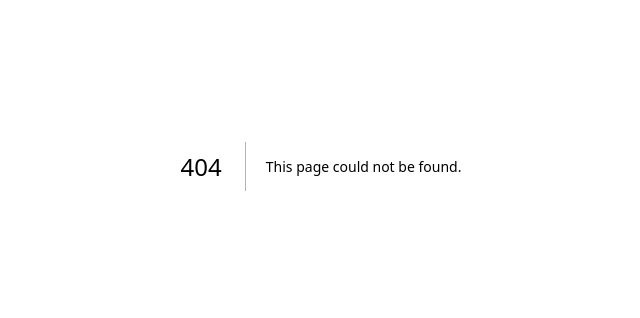
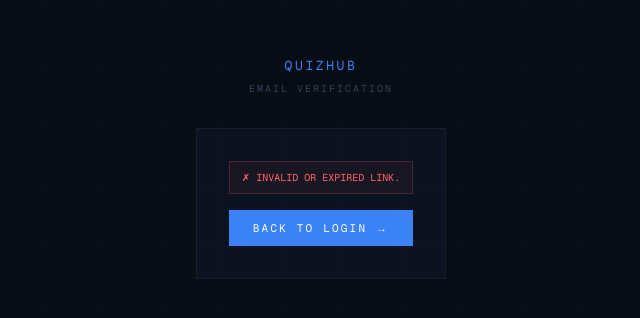
Before and after one commit to Oluwadebo/quiz-app, a Next.js app: page /verify in a window 1280 px wide. Before the commit this address had no page. Shown: the part 234-552 px from the top of the page, without its empty margins (319-959 px from the left). Built offline with nearby package versions, Linux system fonts and the light colour scheme.

Commit message:
verify added to frontend

```diff
--- /dev/null
+++ b/src/app/verify/page.tsx
@@ -0,0 +1,87 @@
+// app/verify/page.tsx
+"use client";
+import { useRouter, useSearchParams } from "next/navigation";
+import { useEffect, useState } from "react";
+import { Suspense } from "react";
+import { API_URLS } from "@/lib/api";
+
+function VerifyContent() {
+  const router = useRouter();
+  const searchParams = useSearchParams();
+  const token = searchParams.get("token");
+  const [status, setStatus] = useState<"loading" | "success" | "error">("loading");
+
+  useEffect(() => {
+    if (!token) {
+      setStatus("error");
+      return;
+    }
+    fetch(`${API_URLS.auth}/verify?token=${token}`)
+      .then((res) => {
+        if (res.ok || res.redirected) {
+          setStatus("success");
+          setTimeout(() => router.push("/login?verified=true"), 2000);
+        } else {
+          setStatus("error");
+        }
+      })
+      .catch(() => setStatus("error"));
+  }, [token, router]);
+
+  return (
+    <div className="text-center">
+      <div className="mb-8">
+        <span className="font-mono text-[13px] tracking-[.2em] text-[#3B82F6]">
+          QUIZHUB
+        </span>
+        <p className="font-mono text-[10px] tracking-[.2em] text-[#334155] mt-1">
+          EMAIL VERIFICATION
+        </p>
+      </div>
+
+      <div className="bg-[#0D1220] border border-white/5 p-8 w-full max-w-sm">
+        {status === "loading" && (
+          <p className="font-mono text-[11px] tracking-[.15em] text-[#3B82F6] animate-pulse">
+            VERIFYING YOUR EMAIL...
+          </p>
+        )}
+        {status === "success" && (
+          <p className="font-mono text-[10px] text-emerald-400 border border-emerald-400/20 bg-emerald-400/5 px-3 py-2">
+            ✓ EMAIL VERIFIED! REDIRECTING TO LOGIN...
+          </p>
+        )}
+        {status === "error" && (
+          <>
+            <p className="font-mono text-[10px] text-red-400 border border-red-400/20 bg-red-400/5 px-3 py-2 mb-4">
+              ✗ INVALID OR EXPIRED LINK.
+            </p>
+            <button
+              onClick={() => router.push("/login")}
+              className="w-full py-2.5 bg-[#3B82F6] text-white font-mono text-[11px] tracking-[.2em] hover:bg-[#2563EB] transition-colors"
+            >
+              BACK TO LOGIN →
+            </button>
+          </>
+        )}
+      </div>
+    </div>
+  );
+}
+
+export default function VerifyPage() {
+  return (
+    <div className="min-h-screen bg-[#080C14] flex items-center justify-center px-6">
+      <div
+        className="absolute inset-0 pointer-events-none"
+        style={{
+          backgroundImage:
+            "linear-gradient(rgba(59,130,246,0.03) 1px,transparent 1px),linear-gradient(90deg,rgba(59,130,246,0.03) 1px,transparent 1px)",
+          backgroundSize: "60px 60px",
+        }}
+      />
+      <Suspense fallback={null}>
+        <VerifyContent />
+      </Suspense>
+    </div>
+  );
+}
```
